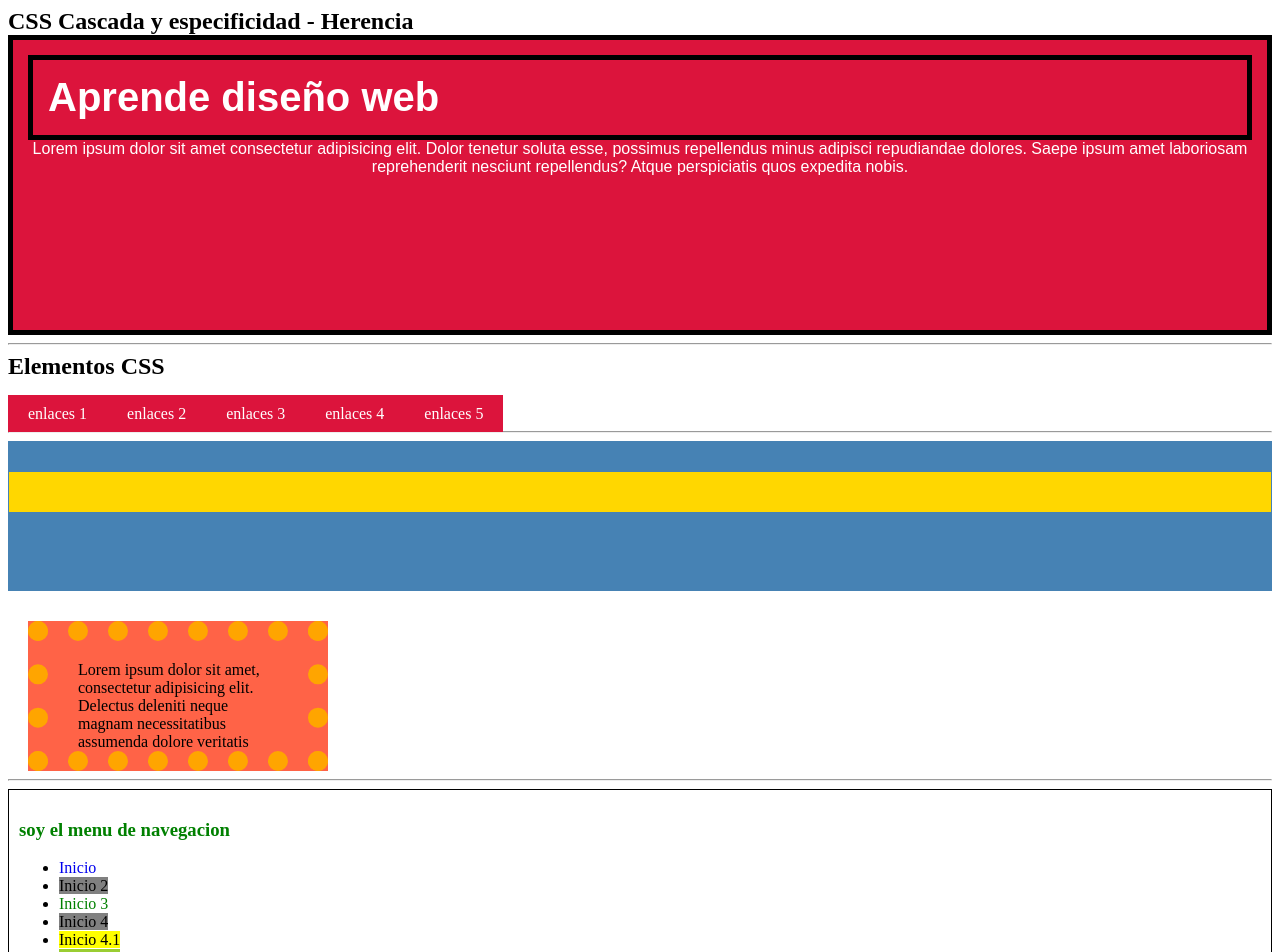
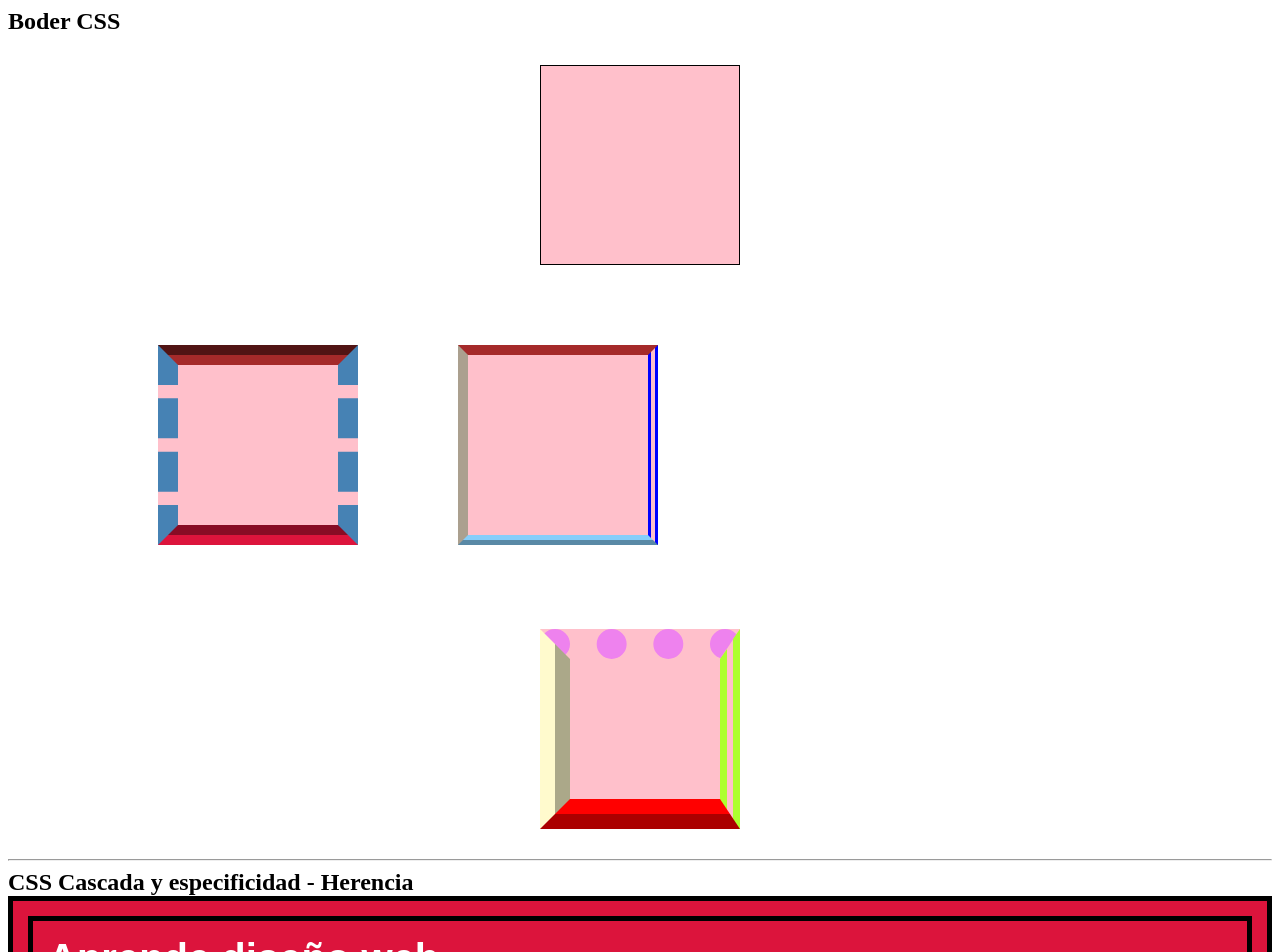
Before and after one commit to evergara/CSS3, an Angular app: page / in a window 1280 px wide. Shown: the top 952 px of the page. Built offline with nearby package versions, Linux system fonts and the light colour scheme.

Commit message:
Border basico: desglose de propiedades

```diff
--- a/src/app/app.component.html
+++ b/src/app/app.component.html
@@ -1,3 +1,5 @@
+<app-border-initial></app-border-initial>
+<hr />
 <app-especificidad-css></app-especificidad-css>
 <hr />
 <app-element-css></app-element-css>
--- a/src/app/components/border-initial/border-initial.component.html
+++ b/src/app/components/border-initial/border-initial.component.html
@@ -1 +1,5 @@
-<p>border-initial works!</p>
+<h2>Boder CSS</h2>
+<div class="box"></div>
+<div class="box1"></div>
+<div class="box2"></div>
+<div class="box3"></div>
--- a/src/app/components/border-initial/border-initial.component.scss
+++ b/src/app/components/border-initial/border-initial.component.scss
@@ -0,0 +1,64 @@
+*{
+    margin: 0;
+    padding: 0;
+    box-sizing: border-box;
+}
+
+.box{
+    width: 200px;
+    height: 200px;
+    background: pink;
+    margin: 30px auto;
+    /**bordet: width style color*/
+    border: 1px solid black;
+}
+
+.box1{
+    display: inline-block;
+    width: 200px;
+    height: 200px;
+    background: pink;
+    margin: 50px 50px 50px 150px;
+    //border-width: top right bottom left;
+    border-width: 20px;
+    //border-style: top right bottom left;
+    border-style: groove dashed;
+    //border-color: top right bottom left;
+    border-color: brown steelblue crimson;
+}
+
+.box2{
+    display: inline-block;
+    width: 200px;
+    height: 200px;
+    background: pink;
+    margin: 50px;
+    /**bordet-[top, right, bottom, left]: width style color*/
+    border-top: 10px outset brown;
+    border-right: 10px double blue;
+    border-bottom: 10px ridge lightskyblue;
+    border-left: 10px inset papayawhip;
+}
+
+.box3{
+    width: 200px;
+    height: 200px;
+    background: pink;
+    margin: 30px auto;
+    /**bordet: width style color*/
+    border-top-width: 30px;
+    border-top-style: dotted;
+    border-top-color: violet;
+
+    border-right-width: 20px;
+    border-right-style: double;
+    border-right-color: greenyellow;
+
+    border-bottom-width: 30px;
+    border-bottom-style: ridge;
+    border-bottom-color: red;
+
+    border-left-width: 30px;
+    border-left-style: ridge;
+    border-left-color: lemonchiffon;
+}
```
